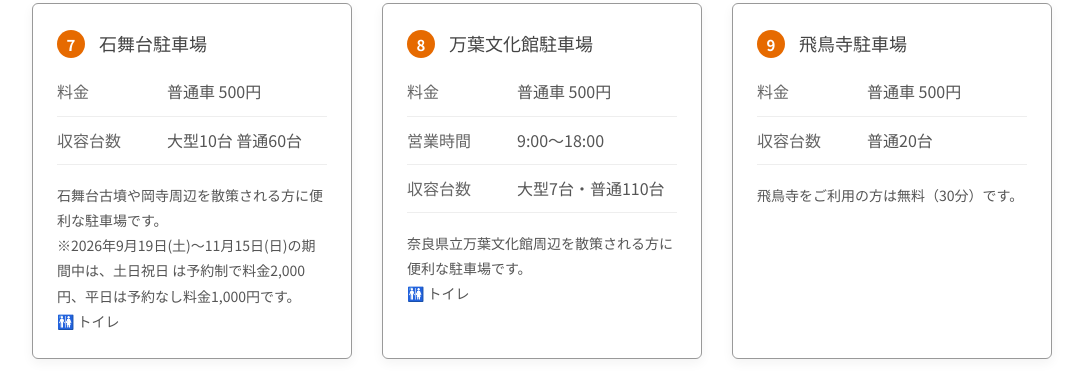
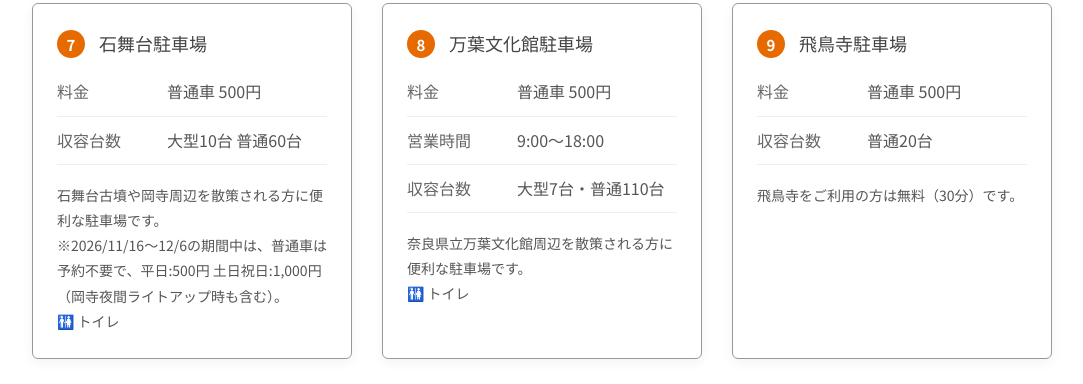
Before and after one commit to asuka-travel-guide/asuka-travel-guide.github.io, a plain HTML site: page parking.html in a window 1280 px wide. Shown: the part 1740-2124 px from the top of the page, without its empty margins (98-1181 px from the left). Drawn offline with Linux system fonts and the light colour scheme.

Commit message:
Add files via upload

```diff
--- a/parking.html
+++ b/parking.html
@@ -1150,9 +1150,8 @@
                     <tr><th>収容台数</th><td>大型10台 普通60台</td></tr>
                 </table>
                 <p class="parking-comment">
-                    石舞台古墳や岡寺周辺を散策される方に便利な駐車場です。<br>※2026年9月19日(土)～11月15日(日)の期間中は、土日祝日
-
-は予約制で料金2,000円、平日は予約なし料金1,000円です。<br>
+                    石舞台古墳や岡寺周辺を散策される方に便利な駐車場です。<br>※2026/11/16～12/6の期間中は、普通車は予約不要で、平日:500円
+土日祝日:1,000円（岡寺夜間ライトアップ時も含む）。<br>
                     🚻 トイレ
                 </p>
             </a>
```
